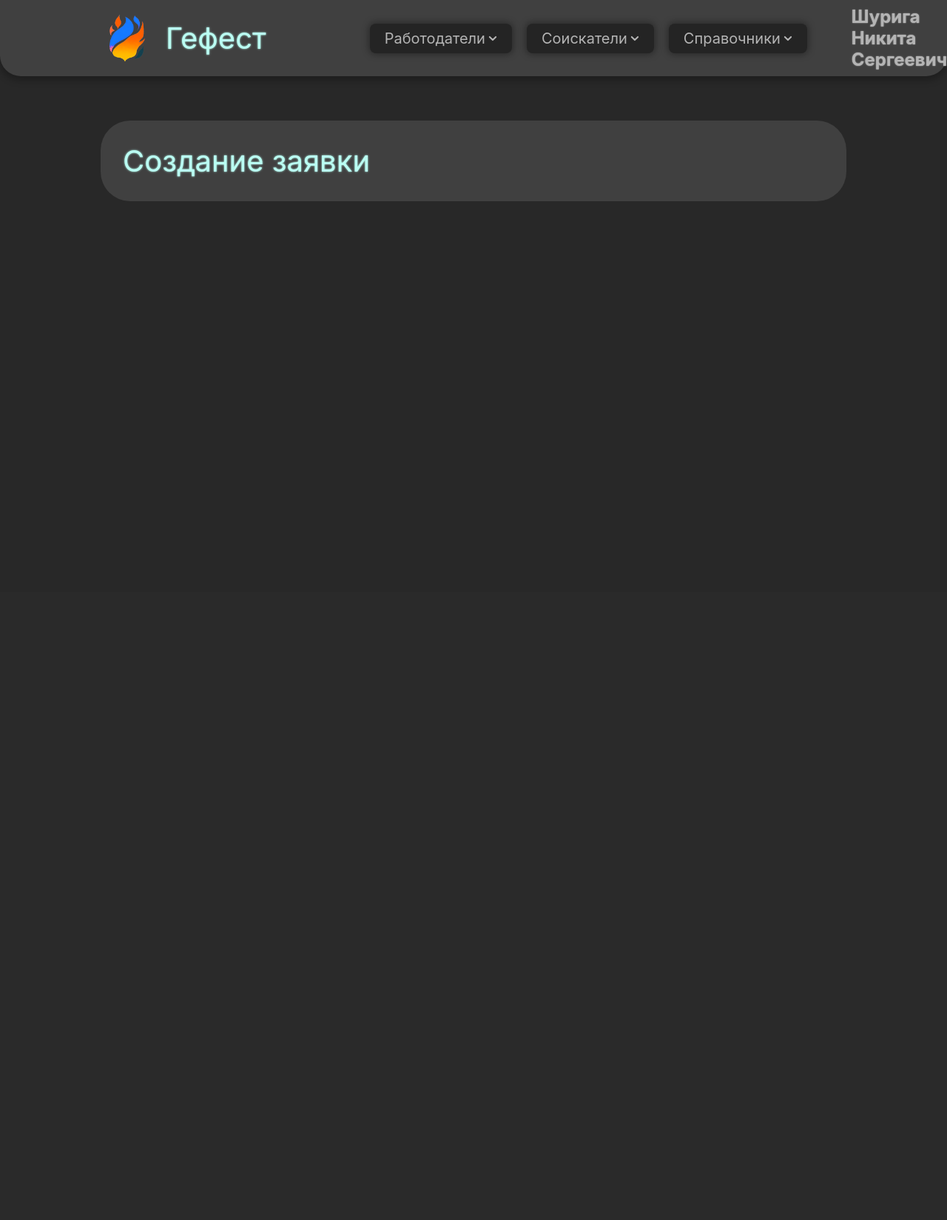
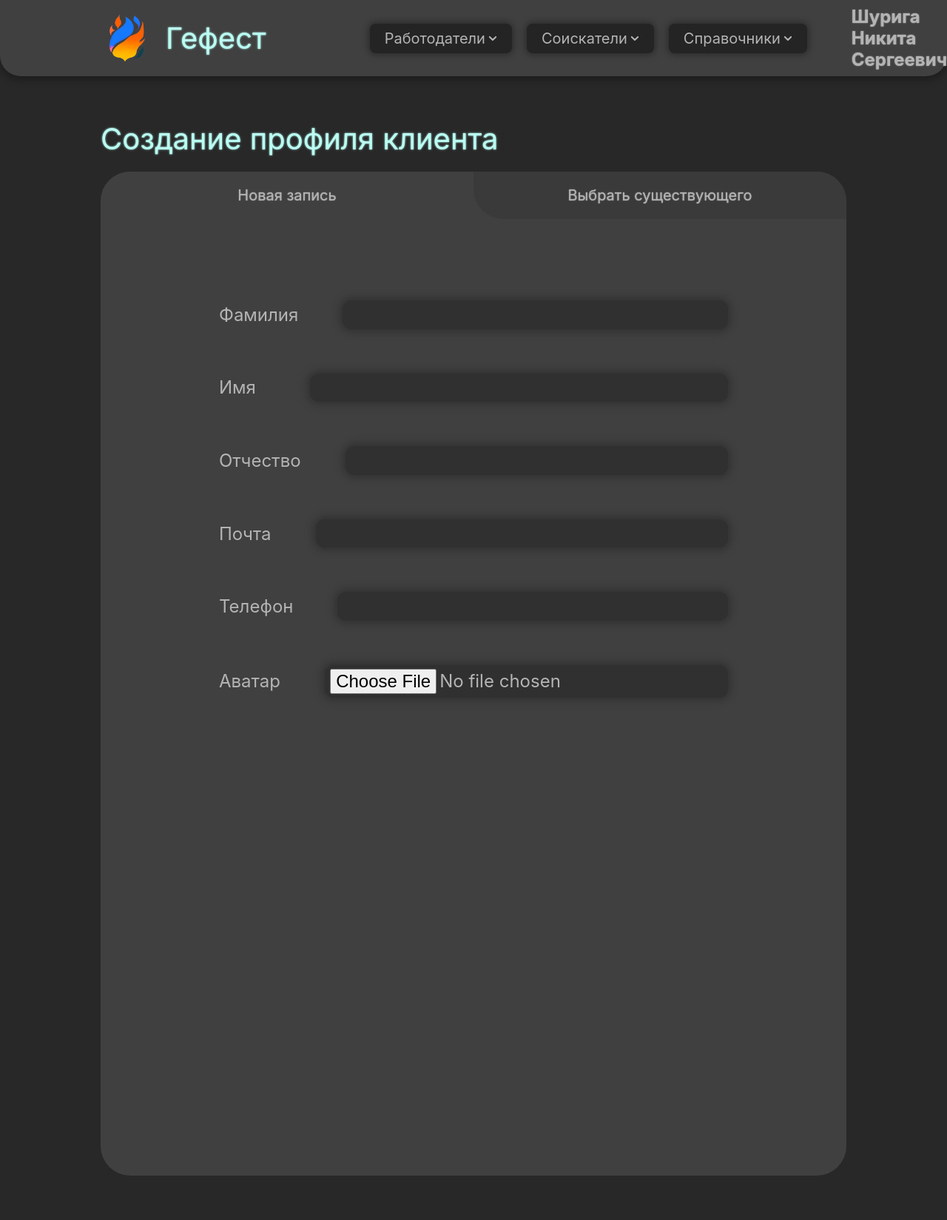
Before and after one commit to ZoomBySNik/Hephaestus, a Django app: page /employers/create/ in a window 1280 px wide; the page is wider, and only the part inside the window is pictured. Shown: that part at 74% size. Before the commit the page ends 272 px from the top of that part, so only its background shows below. Run offline with Django 4.2, Linux system fonts and the light colour scheme; a user stored in the database is signed in; some libraries are stand-ins or nearby versions.

```diff
--- a/domain/templates/employers/employers_create.html
+++ b/domain/templates/employers/employers_create.html
@@ -3,9 +3,43 @@
 {% block content %}
     <section class="split-section flex-vertical gap-2em">
         <div class="content-block flex-vertical gap-1em">
+            <h1 class="title">Создание профиля клиента</h1>
             <div class="content-box flex-vertical gap-1em">
-                <div class="content flex-vertical gap-1em">
-                    <h1 class="title">Создание заявки</h1>
+                <div class="top-splitter-two flex-horizontal">
+                    <div class="splitted-part left active">Новая запись</div>
+                    <div class="splitted-part right">Выбрать существующего</div>
+                </div>
+                <div class="content flex-vertical gap-2em"style="padding: 4em 8em;">
+                    <div class="input-line flex-horizontal gap-3em">
+                        <label class="text-size-larger">Фамилия</label>
+                        <input class="input-field text-size-larger" style="width: 80%" type="text">
+                    </div>
+                    <div class="input-line flex-horizontal gap-3em">
+                        <label class="text-size-larger">Имя</label>
+                        <input class="input-field text-size-larger" style="width: 80%" type="text">
+                    </div>
+                    <div class="input-line flex-horizontal gap-3em">
+                        <label class="text-size-larger">Отчество</label>
+                        <input class="input-field text-size-larger" style="width: 80%" type="text">
+                    </div>
+                    <div class="input-line flex-horizontal gap-3em">
+                        <label class="text-size-larger">Почта</label>
+                        <input class="input-field text-size-larger" style="width: 80%" type="email">
+                    </div>
+                    <div class="input-line flex-horizontal gap-3em">
+                        <label class="text-size-larger">Телефон</label>
+                        <input class="input-field text-size-larger" style="width: 80%" type="text">
+                    </div>
+                    <div class="input-line flex-horizontal gap-3em">
+                        <label class="text-size-larger">Аватар</label>
+                        <input class="input-field text-size-larger"
+                               style="width: 80%" type="file"
+                               accept="image/png, image/jpeg"
+                               onchange="el = document.getElementById('img-preview');
+                                         el.src = window.URL.createObjectURL(this.files[0]);
+                                         el.style.visibility = 'visible';">
+                    </div>
+                    <img src="#" id="img-preview" style="visibility: hidden">
                 </div>
             </div>
         </div>
--- a/static/css/styles.css
+++ b/static/css/styles.css
@@ -335,3 +335,6 @@ tr:hover td {
     border: none;
     width: 100%;
 }
+.text-size-larger, .text-size-larger:hover, .text-size-larger:focus{
+    font-size: larger;
+}
```
